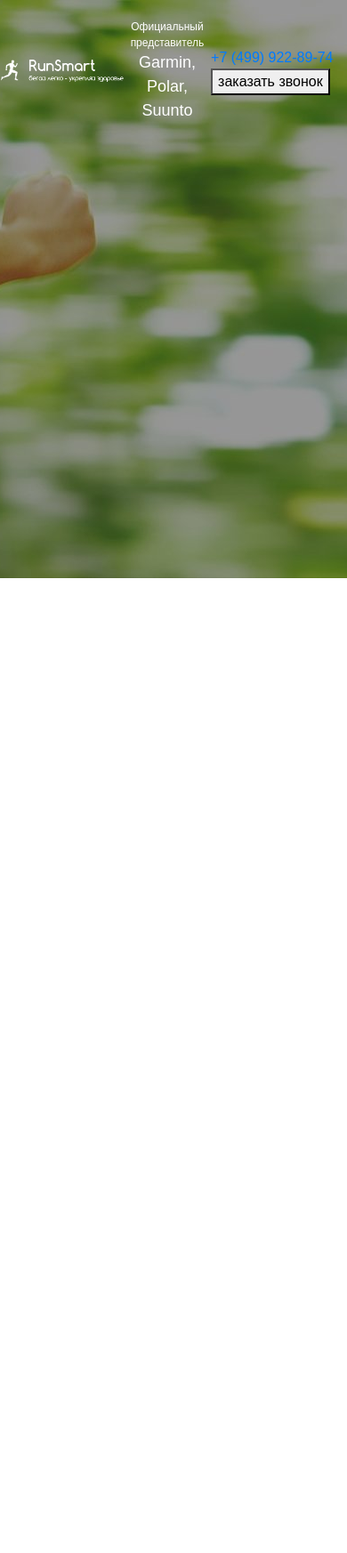
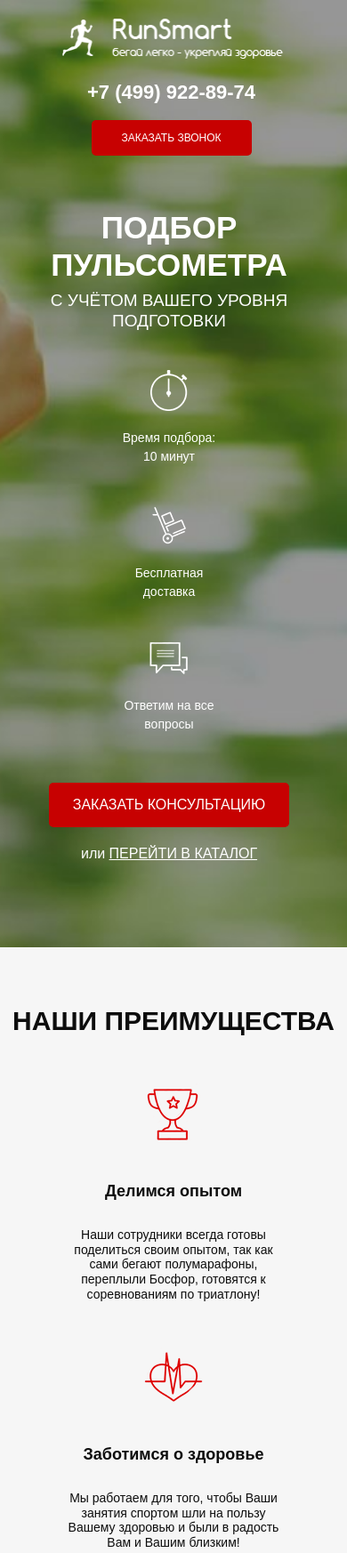
Before and after one commit to tokkugava/Pulse, a website: page src/index.html in a window 390 px wide. Shown: the top 1746 px of the page at 89% size. Before the commit the page ends 844 px from the top, so only its background shows below. Drawn offline with Linux system fonts and the light colour scheme.

Commit message:
first homework

```diff
--- a/gulpfile.js
+++ b/gulpfile.js
@@ -22,12 +22,12 @@ gulp.task('styles', function() {
         .pipe(rename({suffix: '.min', prefix: ''}))
         .pipe(autoprefixer())
         .pipe(cleanCSS({compatibility: 'ie8'}))
-        .pipe(gulp.dest("dist/css"))
+        .pipe(gulp.dest("src/css"))
         .pipe(browserSync.stream());
 });
 
 gulp.task('watch', function() {
-    gulp.watch("src/sass/**/.+(scss|sass)", gulp.parallel('styles'));
+    gulp.watch("src/sass/**/*.+(scss|sass)", gulp.parallel('styles'));
 })
 
 gulp.task('default', gulp.parallel('watch', 'server', 'styles'));
--- a/src/index.html
+++ b/src/index.html
@@ -25,6 +25,56 @@
                     <button class="button">заказать звонок</button>
                 </div>
             </header>
+            <div class="promo__wrapper">
+                <h1 class="promo__header">Подбор пульсометра</h1>
+                <h2 class="promo__subheader">с учётом Вашего уровня подготовки</h2>
+                <div class="promo__icons">
+                    <div class="promo__icon">
+                        <img src="icons/consult/time.png" alt="timer">
+                        Время подбора:
+                        10 минут
+                    </div>
+                    <div class="promo__icon">
+                        <img src="icons/consult/deliever.png" alt="deliever">
+                        Бесплатная
+                        доставка
+                    </div>
+                    <div class="promo__icon">
+                        <img src="icons/consult/massage.png" alt="massage">
+                        Ответим
+                        на все вопросы
+                    </div>
+                </div>
+                <button class="button button_main">заказать кОНСУЛЬТАЦИЮ</button>
+                <div class="promo__link">
+                    или
+                    <a href="#">ПЕРЕЙТИ В КАТАЛОГ</a>
+                </div>
+            </div>
+        </div>
+    </div>
+    <div class="advatage">
+        <div class="container">
+            <h2 class="title">НАШИ ПРЕИМУЩЕСТВА</h2>
+            <div class="advatage__wrapper">
+                <div class="advatage__item">
+                    <img src="icons/advantage/cup.png" alt="cup">
+                    <div class="advatage__title">Делимся опытом</div>
+                    <div class="advatage__text">Наши сотрудники всегда готовы поделиться своим опытом, так как сами бегают полумарафоны, переплыли Босфор, готовятся к соревнованиям по триатлону!</div>
+                </div>
+                <div class="advatage__item">
+                    <img src="icons/advantage/heart.png" alt="health">
+                    <div class="advatage__title">Заботимся о здоровье</div>
+                    <div class="advatage__text">Мы работаем для того, чтобы Ваши занятия спортом шли на пользу Вашему здоровью и были в радость Вам и Вашим близким!</div>
+                </div>
+                <div class="advatage__item">
+                    <img src="icons/advantage/shoose.png" alt="shoose">
+                    <div class="advatage__title">Учим бегать</div>
+                    <div class="advatage__text">Помогаем с обучением
+                        правильной технике бега!
+                        Дружим с крупнейшей школой бега в России - <a href="#">I LOVE RUNNING.</a></div>
+                </div>
+            </div>
         </div>
     </div>
 </body>
--- /dev/null
+++ b/src/sass/_media.scss
@@ -0,0 +1,117 @@
+@media (max-width: 991px) {
+    .header {
+        margin-left: 20px;
+        margin-right: 20px;
+    }
+    .promo {
+        &__wrapper {
+            margin-top: 75px;
+            margin-right: 20px;
+        }
+        &__icons {
+            margin-top: 45px;
+        }
+        .button {
+            &_main {
+                margin-top: 55px;
+            }
+        }
+    }
+    .advatage {
+        &__wrapper {
+            margin-left: 20px;
+            margin-right: 20px;
+        }
+    }
+}
+@media (max-width: 767px) {
+    .header {
+        margin-left: 5px;
+        margin-right: 10px;
+        &__logo {
+            width: 200px;
+        }
+        &__official {
+            span {
+            font-size: 16px;
+            }
+        }
+    }
+    .promo {
+        &__wrapper {
+            margin-top: 60px;
+            margin-right: 10px;
+        }
+        &__header {
+            font-size: 35px;
+        }
+        &__subheader {
+            font-size: 19px;
+        }
+    }
+    .advatage {
+        padding: 60px 0 68px 0;
+        &__wrapper {
+            margin-top: -10px;
+            flex-direction: column;
+            align-items: center;
+        }
+        &__item {
+            margin-top: 50px;
+        }
+    }
+}
+@media (max-width: 575px) {
+    .header {
+        flex-direction: column;
+        justify-content: center;
+        align-items: center;
+        &__logo {
+            width: 250px;
+        }
+        &__official {
+            display: none;
+        }
+        &__phone {
+            margin-top: 25px;
+            font-size: 22px;
+        }
+        &__contacts {
+            .button {
+                width: 180px;
+                height: 40px;
+                display: block;
+                margin: 0 auto;
+                text-align: center;
+                margin-top: 10px;
+            }
+        }
+    }
+    .promo {
+        &__wrapper {
+            align-items: center;
+            justify-content: center;
+        }
+        &__header {
+            text-align: center;
+        }
+        &__subheader {
+            text-align: center;
+        }
+        .button {
+            &_main {
+                width: 270px;
+            }
+        }
+        &__icons {
+            margin-top: -10px;
+            width: 325px;
+            flex-direction: column;
+            align-items: center;
+            justify-content: center;
+        }
+        &__icon {
+            margin-top: 45px;
+        }
+    }
+}
--- a/src/sass/base/_variables.scss
+++ b/src/sass/base/_variables.scss
@@ -0,0 +1 @@
+$main-color: #c70101;
--- /dev/null
+++ b/src/sass/blocks/_advatage.scss
@@ -0,0 +1,33 @@
+.advatage {
+    padding: 70px 0 78px 0;
+    background-color: #f6f6f6;
+    &__wrapper {
+        margin-top: 65px;
+        display: flex;
+        justify-content: space-between;
+    }
+    &__item {
+        display: flex;
+        flex-direction: column;
+        align-items: center;
+        max-width: 238px;
+    }
+    &__title {
+        margin-top: 38px;
+        font-size: 18px;
+        font-weight: 700;
+        color: #0d0d0d;
+    }
+    &__text {
+        text-align: center;
+        margin-top: 27px;
+        font-size: 14px;
+        line-height: 1.2;
+        font-weight: 300;
+        color: #0d0d0d;
+        a {
+            text-decoration: underline;
+            color: #ff0000;
+        }
+    }
+}
--- /dev/null
+++ b/src/sass/blocks/_buttons.scss
@@ -0,0 +1,18 @@
+.button {
+    width: 150px;
+    height: 30px;
+    background-color: $main-color;
+    border-radius: 5px;
+    border: none;
+    font-size: 12px;
+    line-height: 1.2;
+    font-weight: 500;
+    text-transform: uppercase;
+    color: #ffffff;
+    &_main {
+        margin-top: 67px;
+        width: 300px;
+        height: 50px;
+        font-size: 16px;
+    }
+}
--- a/src/sass/blocks/_header.scss
+++ b/src/sass/blocks/_header.scss
@@ -18,4 +18,21 @@
             font-size: 18px;
         }
     }
+    &__phone {
+        display: block;
+        font-size: 18px;
+        line-height: 1.2;
+        font-weight: 700;
+        color: #ffffff;
+        margin-bottom: 8px;
+        &:hover {
+            color: #fff;
+            text-decoration: none;
+        }
+    }
+    &__contacts {
+        display: flex;
+        flex-direction: column;
+        align-items: flex-end;
+    }
 }
--- a/src/sass/blocks/_promo.scss
+++ b/src/sass/blocks/_promo.scss
@@ -1,5 +1,54 @@
 .promo {
     min-height: 650px;
     padding: 21px 0 93px 0;
-    background: url(../../img/bg/logo_bg.jpg) center (center/cover) no-repeat;
+    background: url(../img/bg/logo_bg.jpg) center (center/cover) no-repeat;
+    &__wrapper {
+        display: flex;
+        flex-direction: column;
+        align-items: flex-end;
+        margin-top: 90px;
+    }
+    &__header {
+        font-size: 42px;
+        line-height: 1.2;
+        font-weight: 700;
+        text-transform: uppercase;
+        color: #ffffff;
+    }
+    &__subheader {
+        font-size: 24px;
+        line-height: 1.2;
+        font-weight: 500;
+        text-transform: uppercase;
+        color: #ffffff;
+    }
+    &__icons {
+        margin-top: 65px;
+        width: 425px;
+        display: flex;
+        justify-content: space-between;
+    }
+    &__icon {
+        width: 108px;
+        text-align: center;
+        font-size: 14px;
+        font-weight: 500;
+        color: #ffffff;
+        img {
+            display: block;
+            margin: 0 auto;
+            margin-bottom: 20px;
+        }
+    }
+    &__link {
+        margin-top: 18px;
+        font-size: 16px;
+        font-weight: 500;
+        color: #ffffff;
+        a {
+            color: #ffffff;
+            text-transform: uppercase;
+            text-decoration: underline;
+        }
+    }
 }
--- /dev/null
+++ b/src/sass/blocks/_title.scss
@@ -0,0 +1,6 @@
+.title {
+    text-align: center;
+    font-size: 30px;
+    font-weight: 700;
+    color: #0d0d0d;
+}
--- a/src/sass/style.scss
+++ b/src/sass/style.scss
@@ -1,4 +1,10 @@
 @import 'base/variables';
+@import 'blocks/promo';
+@import 'blocks/header';
+@import 'blocks/buttons';
+@import 'blocks/advatage';
+@import 'blocks/title';
+@import 'media';
 * {
     font-family: 'Museo Sans Cyrl', sans-serif;
 }
@@ -6,5 +12,3 @@
     max-width: 950px;
     margin: 0 auto;
 }
-@import 'blocks/promo';
-@import 'blocks/header';
```
Also changed, not shown: src/css/style.min.css.
